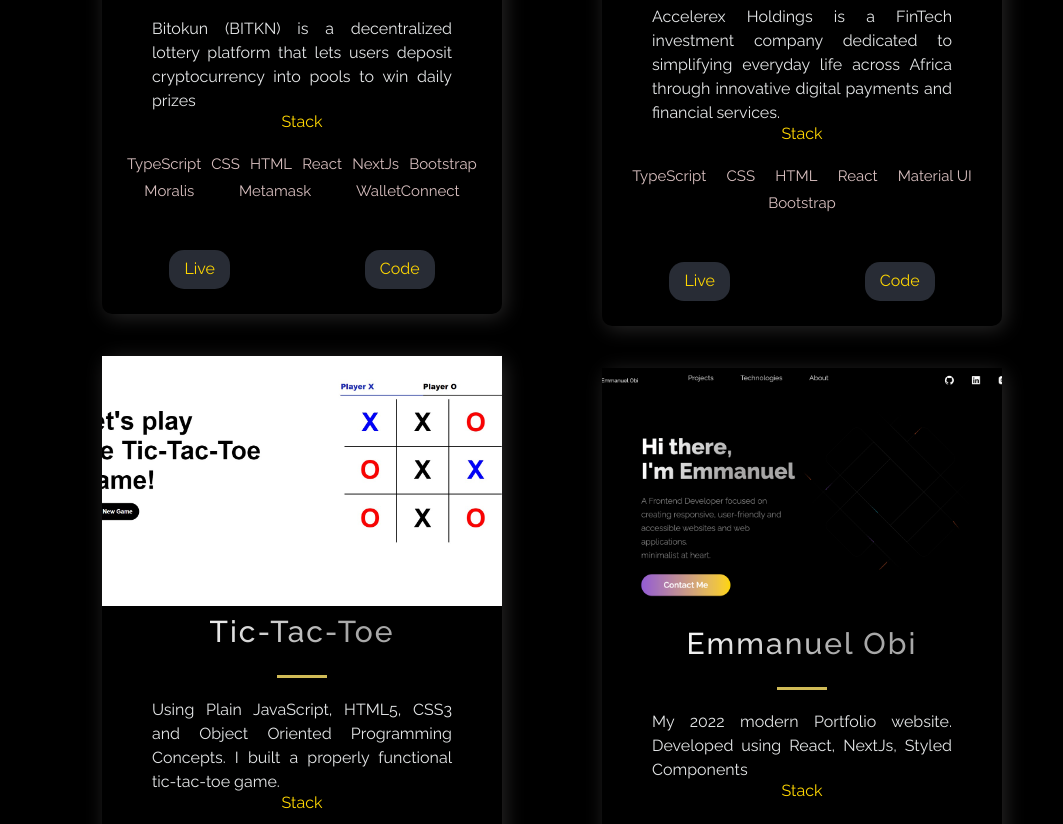
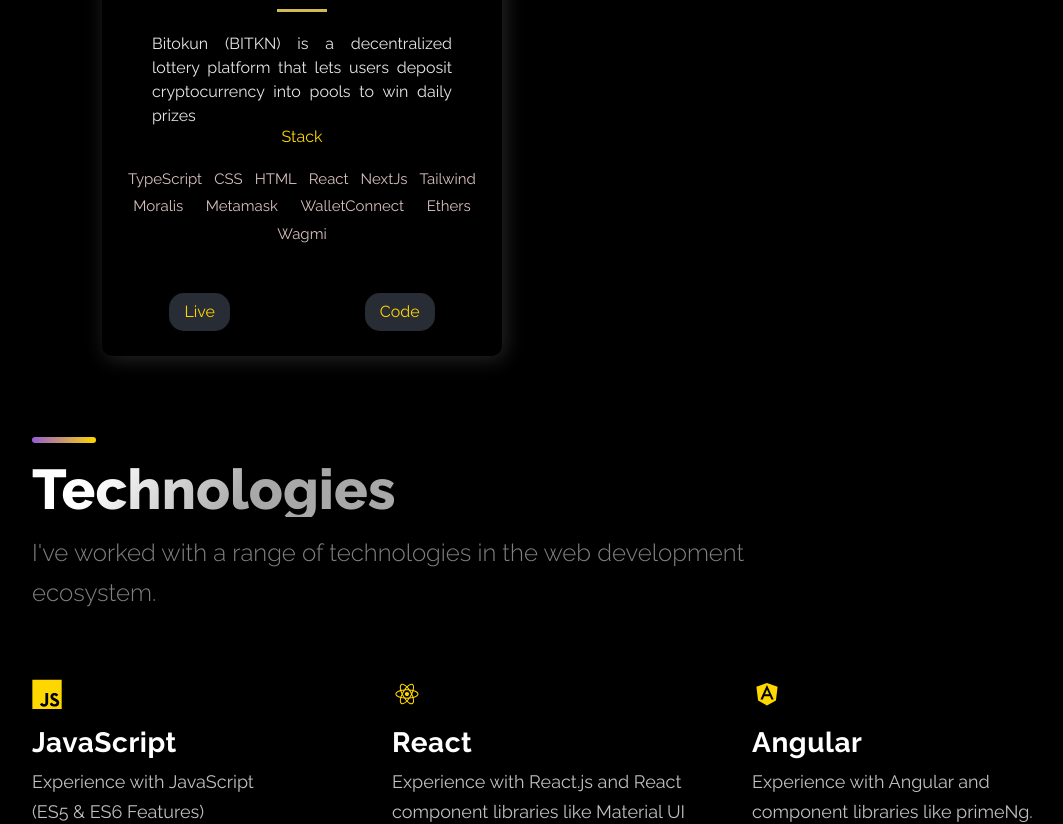
Before and after one commit to EmmanuelObi/Portfolio-2022, a Next.js app: page / in a window 1280 px wide. Shown: the part 2620-3444 px from the top of the page, without its empty margins (88-1151 px from the left). Built offline with nearby package versions, Linux system fonts and the light colour scheme.

Commit message:
Changed Projects

```diff
--- a/src/components/Projects/Projects.js
+++ b/src/components/Projects/Projects.js
@@ -43,8 +43,8 @@
               </TagList>
             </div>
             <UtilityList>
-              <ExternalLinks href={visit}>Live</ExternalLinks>
-              <ExternalLinks href={source}>Code</ExternalLinks>
+              <ExternalLinks href={visit} target="_blank">Live</ExternalLinks>
+              <ExternalLinks href={source} target="_blank">Code</ExternalLinks>
             </UtilityList>
           </BlogCard>
         )
--- a/src/constants/constants.js
+++ b/src/constants/constants.js
@@ -4,7 +4,7 @@
     description:
       "Meet Lara, your automated directions assistant for various locations in Nigeria. Built using plain Javascript also leveraging Artificial Intelligence Systems",
     image: "/images/live.jpeg",
-    tags: ["HTML5", "CSS3", "JavaScript"],
+    tags: ["HTML5", "CSS3", "JavaScript", "Service Workers", "PWA"],
     source:
       "https://bitbucket.org/rp-dev0/lara_frontend/src/aa5444a9f9d14bb18c43ca4b479d4e19cd9a84c6/?at=feature%2Flink_to_beta",
     visit: "https://lara.ng",
@@ -15,7 +15,7 @@
     description:
       "Rebuilt using React with new and improved user interface, increased amount of features and more locations added.",
     image: "/images/beta.jpeg",
-    tags: ["HTML5", "CSS3", "JavaScript", "React"],
+    tags: ["HTML5", "CSS3", "JavaScript", "React", "Bootstrap", "Service Workers", "PWA"],
     source: "https://bitbucket.org/rp-dev0/lara_beta_frontend/src/develop/",
     visit: "https://beta.lara.ng",
     id: 1,
@@ -35,7 +35,7 @@
     description:
       "Global Accelerex is the leading provider of electronic payment and financial technology solutions in Nigeria",
     image: "/images/ga.jpeg",
-    tags: ["TypeScript", "CSS", "HTML", "React", "Material UI", "Bootstrap"],
+    tags: ["TypeScript", "CSS", "HTML", "React", "Material UI",],
     source: "https://bitbucket.org/opsz2/ga-webclient/src/master/",
     visit: "http://global-accelerex-web.herokuapp.com/",
     id: 3,
@@ -51,101 +51,16 @@
       "HTML",
       "React",
       "NextJs",
-      "Bootstrap",
+      "Tailwind",
       "Moralis",
       "Metamask",
       "WalletConnect",
+      "Ethers",
+      "Wagmi"
     ],
     source: "https://github.com/Bitokun-Dev/bitokun-frontend",
     visit: "https://bitokun.com/",
     id: 4,
-  },
-  {
-    title: "Accelerex Holdings",
-    description:
-      "Accelerex Holdings is a FinTech investment company dedicated to simplifying everyday life across Africa through innovative digital payments and financial services.",
-    image: "/images/ah.jpeg",
-    tags: ["TypeScript", "CSS", "HTML", "React", "Material UI", "Bootstrap"],
-    source: "https://bitbucket.org/opsz2/ga-webclient/src/master/",
-    visit: "https://ah-web-client.herokuapp.com/",
-    id: 5,
-  },
-
-  {
-    title: "Tic-Tac-Toe",
-    description:
-      "Using Plain JavaScript, HTML5, CSS3 and Object Oriented Programming Concepts. I built a properly functional tic-tac-toe game.",
-    image: "/images/tic-tac-toe.jpg",
-    tags: ["HTML5", "CSS3", "JavaScript"],
-    source: "https://github.com/EmmanuelObi/tic-tac-toe-game",
-    visit: "https://my-tictac-toe.netlify.app/",
-    id: 6,
-  },
-  {
-    title: "Emmanuel Obi",
-    description:
-      "My 2022 modern Portfolio website. Developed using React, NextJs, Styled Components",
-    image: "/images/portfolio.png",
-    tags: ["JavaScript", "React", "NextJs", "styled components"],
-    source: "https://github.com/EmmanuelObi/Portfolio-2022",
-    visit: "https://emmanuel-obi.vercel.app",
-    id: 7,
-  },
-  {
-    title: "WalletStore",
-    description:
-      "A simple web wallet demo I created While learning about Netlify Forms. this application is succesfully able to send and retrieve data through netlify forms using HTML, CSS and JavaScript",
-    image: "/images/Wallet.jpg",
-    tags: ["JavaScript", "CSS", "HTML", "Netlify Forms"],
-    source: "https://github.com/EmmanuelObi/wallet",
-    visit: "https://walletsdemo.netlify.app/",
-    id: 8,
-  },
-  {
-    title: "Dishly",
-    description:
-      "Simple application to note your list of dishes and their ingredients",
-    image: "/images/dishly.jpg",
-    tags: ["JavaScript", "CSS", "HTML", "React", "Material UI"],
-    source: "https://github.com/EmmanuelObi/DishList",
-    visit: "https://dishly.netlify.app/",
-    id: 9,
-  },
-  {
-    title: "BreakOut",
-    description: "Play yourself away in this Breakout Game. Enjoy!",
-    image: "/images/breakout.jpg",
-    tags: ["JavaScript", "CSS", "HTML", "Canvas API"],
-    source: "https://github.com/EmmanuelObi/BreakOutGame",
-    visit: "https://breakoutgame01.netlify.app/",
-    id: 10,
-  },
-  {
-    title: "Hangman",
-    description: "Hangman game. Try not to miss the letters. haha",
-    image: "/images/hangman.jpg",
-    tags: ["JavaScript", "CSS", "HTML"],
-    source: "https://github.com/EmmanuelObi/HangMan",
-    visit: "https://readyhangman.netlify.app/",
-    id: 11,
-  },
-  {
-    title: "Relaxer",
-    description: "Settle down, try to relax. let me help you.",
-    image: "/images/relaxer.jpg",
-    tags: ["JavaScript", "CSS", "HTML"],
-    source: "https://github.com/EmmanuelObi/RelaxerApp",
-    visit: "https://settledown.netlify.app/",
-    id: 12,
-  },
-  {
-    title: "Typist",
-    description: "How fast can you type correctly",
-    image: "/images/typist.jpg",
-    tags: ["JavaScript", "CSS", "HTML"],
-    source: "https://github.com/EmmanuelObi/TypingGame",
-    visit: "https://typegamer.netlify.app/",
-    id: 13,
   },
 ];
 
```
Also changed, not shown: 1 other file (tests, documents, lock files or other folders).
